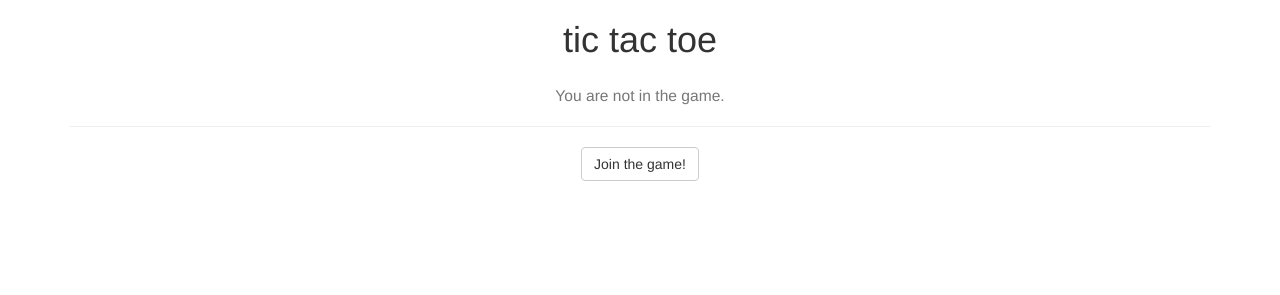
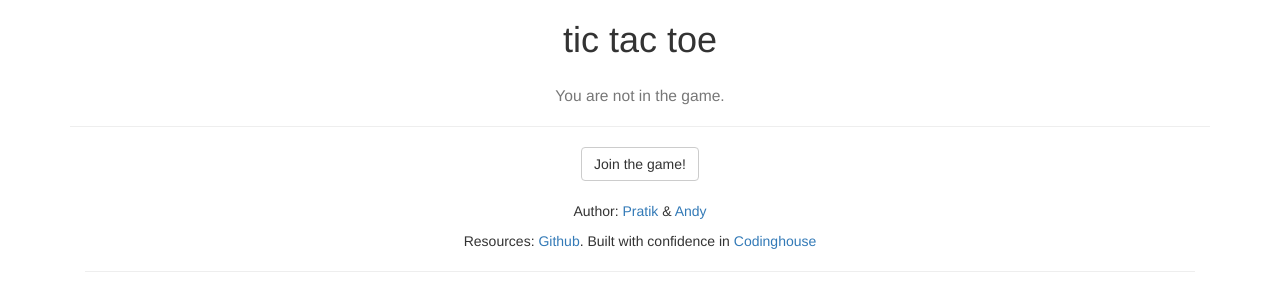
Before and after one commit to bhprtk/tic-tac-toe, a website: page index.html in a window 1280 px wide. Drawn offline with nearby package versions, Linux system fonts and the light colour scheme.

Commit message:
complete
complete

```diff
--- a/index.html
+++ b/index.html
@@ -40,6 +40,14 @@
                 <div class="block" id="9" data-pos="9"><br></div>
             </div>
         </div>
+        <div class="col-md-3"></div>
+        <br>
+        <div class="col-md-12">
+            <br>
+            <p>Author: <a href="https://github.com/lazy-monk" target="_blank">Pratik</a> & <a href="https://github.com/amazingandyyy" target="_blank">Andy</a></p>
+            <p>Resources: <a href="https://github.com/lazy-monk/tic-tac-toe" target="_blank">Github</a>. Built with confidence in <a href="http://codinghouse.co/#!home" target="_blank">Codinghouse</a></p>
+            <hr>
+        </div>
 
 
 
--- a/public/style.css
+++ b/public/style.css
@@ -1,3 +1,8 @@
+body{
+    user-select: none;
+    -webkit-user-select: none;
+}
+
 .block-container {
     /*background: black;*/
     height: 308px;
```
